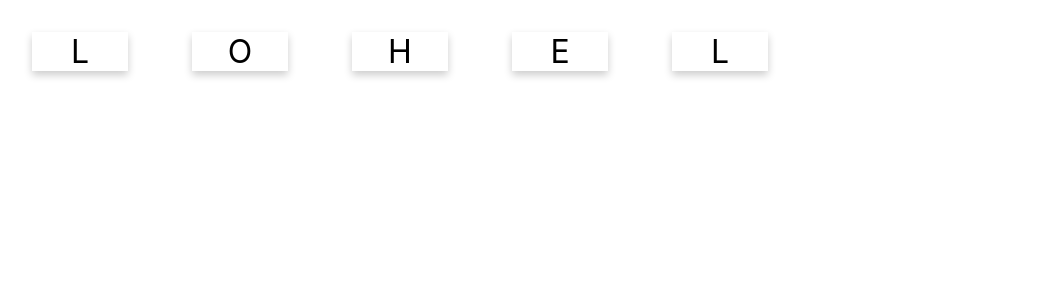
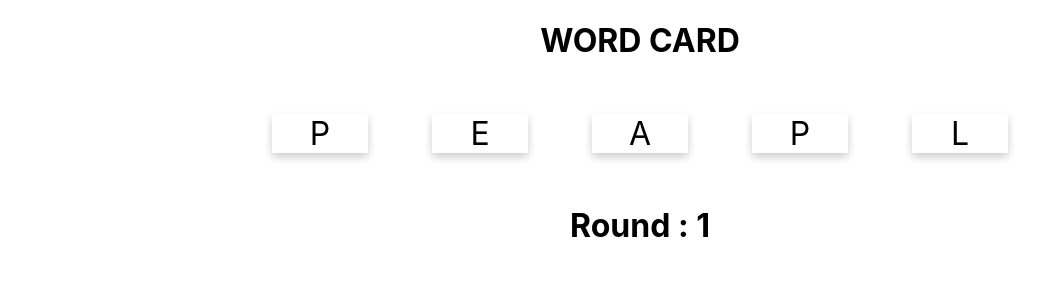
Before and after one commit to Tayada/labreact, a React (Create React App) app in the folder card-game/: page / in a window 1280 px wide. Shown: the top 300 px of the page, without its empty margins (0-1045 px from the left). Built offline with nearby package versions, Linux system fonts and the light colour scheme.

Commit message:
6'commit
ปรับปรุงเกม

```diff
--- a/card-game/src/App.css
+++ b/card-game/src/App.css
@@ -7,6 +7,7 @@
 }
 
 .App-header {
+  text-align: center;
   background-color: #282c34;
   min-height: 100vh;
   display: flex;
@@ -30,6 +31,10 @@
   user-select: none;
 }
 .activeCard{
+  text-align: center;
   color: red;
   background: pink;
 }
+.setcenter {
+  text-align: center;
+}
--- a/card-game/src/App.js
+++ b/card-game/src/App.js
@@ -6,8 +6,8 @@ const word = "Hello";
 class App extends Component{
   render(){
     return (
-      <div>
-       <WordCard value = "hello"/>
+       <div class="setcenter">
+       <WordCard value = "apple"/>
       </div>
     );
   }
--- a/card-game/src/WordCard.js
+++ b/card-game/src/WordCard.js
@@ -5,7 +5,7 @@ const prepareStateFromWord = (given_word) => {
     let word = given_word.toUpperCase()
     let chars = _.shuffle(Array.from(word))
     return {
-        word, // hello
+        word, // apple
         chars,
         attempt: 1,
         guess: [],
@@ -26,7 +26,13 @@ export default class WordCard extends Component{
             if(guess.join('').toString()==this.state.word){
                 this.setState({guess: [],completed: true})
             }else{
+                if(this.state.attempt == 5){
+                    this.setState({guess: [], completed: true})
+                    this.setState({guess: [],check: true})
+                }
+                else{
                 this.setState({guess:[], attempt:this.state.attempt + 1})
+                }
             }
         }
     }
@@ -34,11 +40,20 @@ render(){
 
     return(
         <div>
-            {
+            <h1>WORD CARD</h1>
+
+            <div>
+              {
                     Array.from(this.state.chars).map((c, i) => <CharacterCard value={c} key={i}
                     attempt={this.state.attempt}
                     activationHandler={this.activationHandler}/>)
-                }
+            }
+            </div>
+
+            <h1>Round : {this.state.attempt}</h1>
+
+            <h1>{this.state.completed==!this.state.check? "YOU WON":""}</h1>
+            <h1>{this.state.check? "YOU LOSE" : ""}</h1>
         </div>
     );
 }
```
Also changed, not shown: card-game/public/apple3.png (added).
